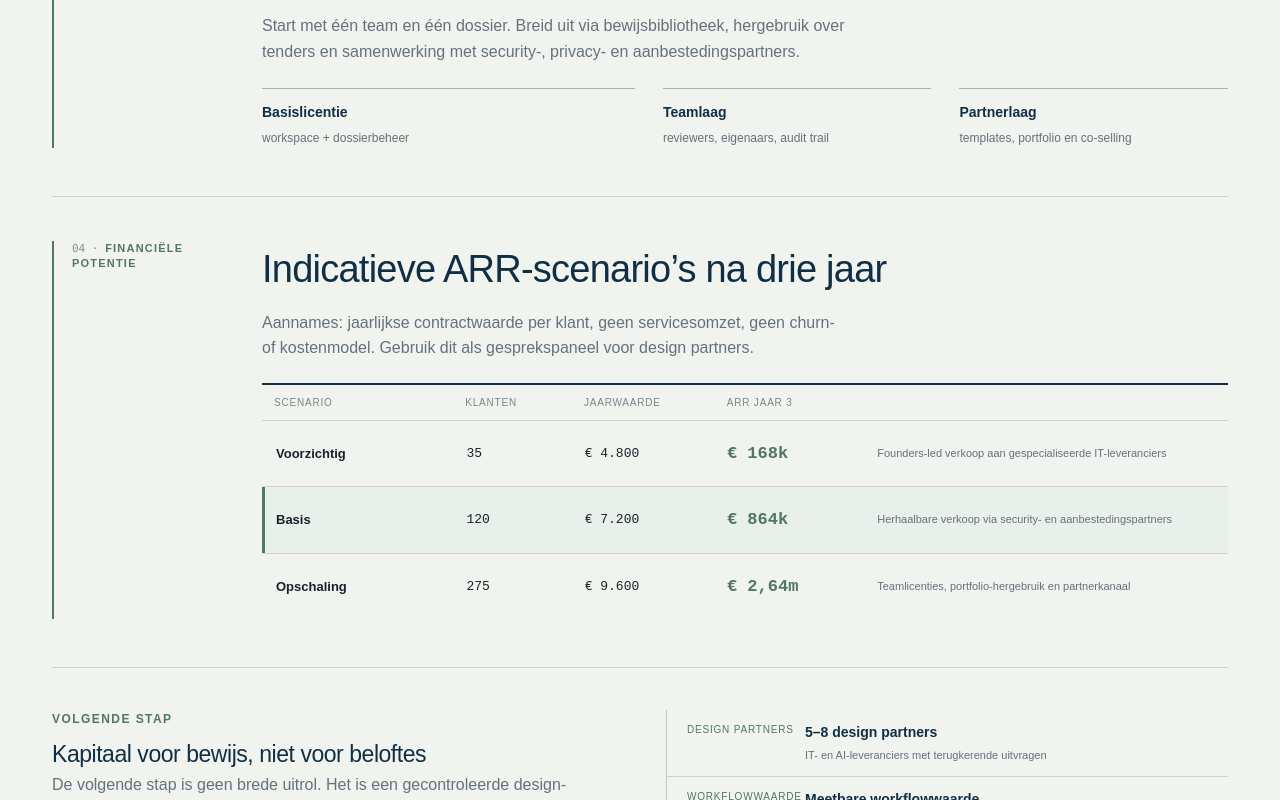
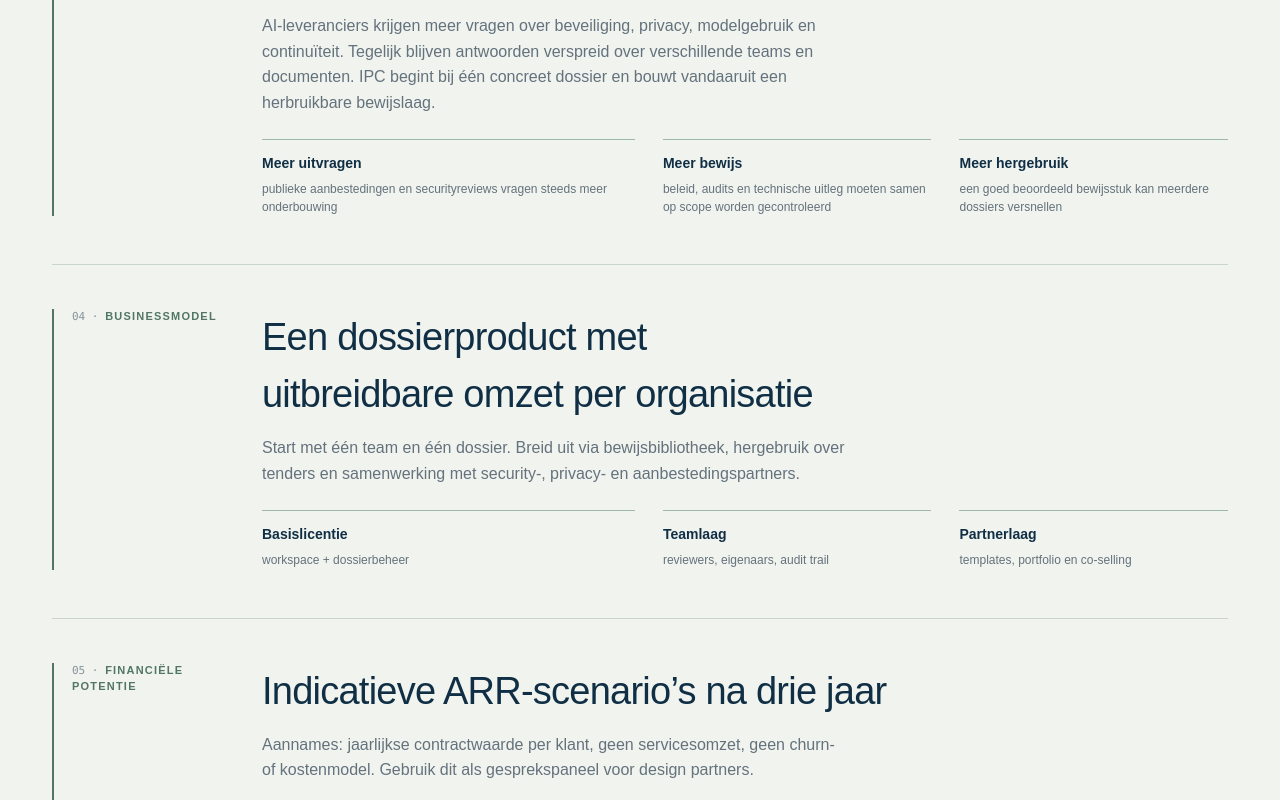
Before and after one commit to oli4vos/Compliance-in-control, a Next.js app: page /pitch in a window 1280 px wide. Shown: the part 1200-2000 px from the top of the page. Built offline with nearby package versions, Linux system fonts and the light colour scheme.

Commit message:
Add investor pitch page

```diff
--- /dev/null
+++ b/app/investeerders/page.tsx
@@ -0,0 +1,10 @@
+import PitchPage from "@/app/pitch/page";
+import { PRODUCT } from "@/lib/config/product";
+
+export const dynamic = "force-dynamic";
+export const metadata = {
+  title: `Investeerders | ${PRODUCT.name}`,
+  description: "De investeerderspitch van IPC: de bewijslaag voor IT- en AI-leveranciers.",
+};
+
+export default PitchPage;
--- a/app/pitch/page.tsx
+++ b/app/pitch/page.tsx
@@ -2,6 +2,10 @@ import Link from "next/link";
 import { PRODUCT } from "@/lib/config/product";
 
 export const dynamic = "force-dynamic";
+export const metadata = {
+  title: `Investeerders | ${PRODUCT.name}`,
+  description: "De investeerderspitch van IPC: de bewijslaag voor IT- en AI-leveranciers.",
+};
 
 const scenarios = [
   { name: "Voorzichtig", customers: "35", arpa: "€ 4.800", year3: "€ 168k", note: "Founders-led verkoop aan gespecialiseerde IT-leveranciers" },
@@ -15,9 +19,10 @@ export default function PitchPage() {
     <div className="notice warning">De financiële cijfers hieronder zijn scenario’s voor gesprek en planning. Ze zijn geen forecast, waardering of belofte.</div>
     <section className="pitch-block"><div className="pitch-label">Probleem</div><div><h2>Bewijswerk groeit sneller dan het productteam</h2><p>IT- en AI-leveranciers beantwoorden dezelfde soorten vragen in steeds nieuwe formats. Informatie zit verspreid over policies, auditrapporten, model cards en spreadsheets. De bottleneck is niet alleen schrijven; het is terugvinden, scopen, beoordelen en opnieuw gebruiken.</p><div className="problem-flow"><span>Uitvraag</span><b>→</b><span>Bewijs zoeken</span><b>→</b><span>Scope controleren</span><b>→</b><span>Menselijk dossier</span></div></div></section>
     <section className="pitch-block"><div className="pitch-label">Product</div><div><h2>{PRODUCT.name} maakt bewijs herbruikbaar</h2><div className="capability-grid"><Capability index="Extractie" title="Eisen extraheren" text="Bronfragmenten blijven gekoppeld aan document en locatie."/><Capability index="Matching" title="Bewijs matchen" text="Voorstellen tonen fragment, score en scopewaarschuwingen."/><Capability index="Besluit" title="Beslissen" text="De menselijke beoordeling staat apart en vormt de voortgang."/></div></div></section>
+    <section className="pitch-block"><div className="pitch-label">Waarom nu</div><div><h2>De vraag naar aantoonbaarheid groeit sneller dan de capaciteit om haar te beantwoorden</h2><p>AI-leveranciers krijgen meer vragen over beveiliging, privacy, modelgebruik en continuïteit. Tegelijk blijven antwoorden verspreid over verschillende teams en documenten. IPC begint bij één concreet dossier en bouwt vandaaruit een herbruikbare bewijslaag.</p><div className="model-line"><div><strong>Meer uitvragen</strong><span>publieke aanbestedingen en securityreviews vragen steeds meer onderbouwing</span></div><div><strong>Meer bewijs</strong><span>beleid, audits en technische uitleg moeten samen op scope worden gecontroleerd</span></div><div><strong>Meer hergebruik</strong><span>een goed beoordeeld bewijsstuk kan meerdere dossiers versnellen</span></div></div></div></section>
     <section className="pitch-block"><div className="pitch-label">Businessmodel</div><div><h2>Een dossierproduct met uitbreidbare omzet per organisatie</h2><p>Start met één team en één dossier. Breid uit via bewijsbibliotheek, hergebruik over tenders en samenwerking met security-, privacy- en aanbestedingspartners.</p><div className="model-line"><div><strong>Basislicentie</strong><span>workspace + dossierbeheer</span></div><div><strong>Teamlaag</strong><span>reviewers, eigenaars, audit trail</span></div><div><strong>Partnerlaag</strong><span>templates, portfolio en co-selling</span></div></div></div></section>
     <section className="pitch-block scenario-section"><div className="pitch-label">Financiële potentie</div><div><h2>Indicatieve ARR-scenario’s na drie jaar</h2><p className="muted">Aannames: jaarlijkse contractwaarde per klant, geen servicesomzet, geen churn- of kostenmodel. Gebruik dit als gesprekspaneel voor design partners.</p><div className="scenario-table"><div className="scenario-head"><span>Scenario</span><span>Klanten</span><span>Jaarwaarde</span><span>ARR jaar 3</span></div>{scenarios.map(s=><div className={`scenario-row ${s.name === "Basis" ? "scenario-focus" : ""}`} key={s.name}><strong>{s.name}</strong><span className="mono">{s.customers}</span><span className="mono">{s.arpa}</span><span className="mono scenario-arr">{s.year3}</span><small>{s.note}</small></div>)}</div></div></section>
-    <section className="pitch-ask"><div><div className="eyebrow">Volgende stap</div><h2>Kapitaal voor bewijs, niet voor beloftes</h2><p>De volgende stap is geen brede uitrol. Het is een gecontroleerde design-partnerfase: bewijs dat teams de bibliotheek hergebruiken, dat reviewtijd daalt en dat de dossierkwaliteit stijgt.</p></div><div className="ask-list"><div><span className="ask-kicker">Design partners</span><strong>5–8 design partners</strong><small>IT- en AI-leveranciers met terugkerende uitvragen</small></div><div><span className="ask-kicker">Workflowwaarde</span><strong>Meetbare workflowwaarde</strong><small>tijd tot eerste onderbouwd dossier en hergebruik per bewijsstuk</small></div><div><span className="ask-kicker">Productiseerbaar</span><strong>Productiseerbare wedge</strong><small>van lokaal dossier naar team- en partnerlaag</small></div></div></section>
+    <section className="pitch-ask"><div><div className="eyebrow">Investeringskader</div><h2>Kapitaal voor bewijs, niet voor beloftes</h2><p>De volgende stap is geen brede uitrol. Het is een gecontroleerde design-partnerfase: bewijs dat teams de bibliotheek hergebruiken, dat reviewtijd daalt en dat de dossierkwaliteit stijgt.</p><Link href="/demo" className="button button-primary">Bekijk de interactieve demo</Link></div><div className="ask-list"><div><span className="ask-kicker">Fase 1</span><strong>5–8 design partners</strong><small>IT- en AI-leveranciers met terugkerende uitvragen</small></div><div><span className="ask-kicker">Fase 2</span><strong>Meetbare workflowwaarde</strong><small>tijd tot eerste onderbouwd dossier en hergebruik per bewijsstuk</small></div><div><span className="ask-kicker">Fase 3</span><strong>Productiseerbare wedge</strong><small>van lokaal dossier naar team- en partnerlaag</small></div></div></section>
     <div className="notice">{PRODUCT.name} is een hulpmiddel voor voorbereiding en beoordeling. Het product claimt geen juridische compliance, certificering of goedkeuring.</div>
   </main>;
 }
--- a/lib/config/product.ts
+++ b/lib/config/product.ts
@@ -17,7 +17,7 @@ export const PRODUCT = {
   routes: {
     dossiers: "/dossiers",
     demo: "/demo",
-    pitch: "/pitch",
+    pitch: "/investeerders",
     uitleg: "/uitleg",
   },
   features: {
```
